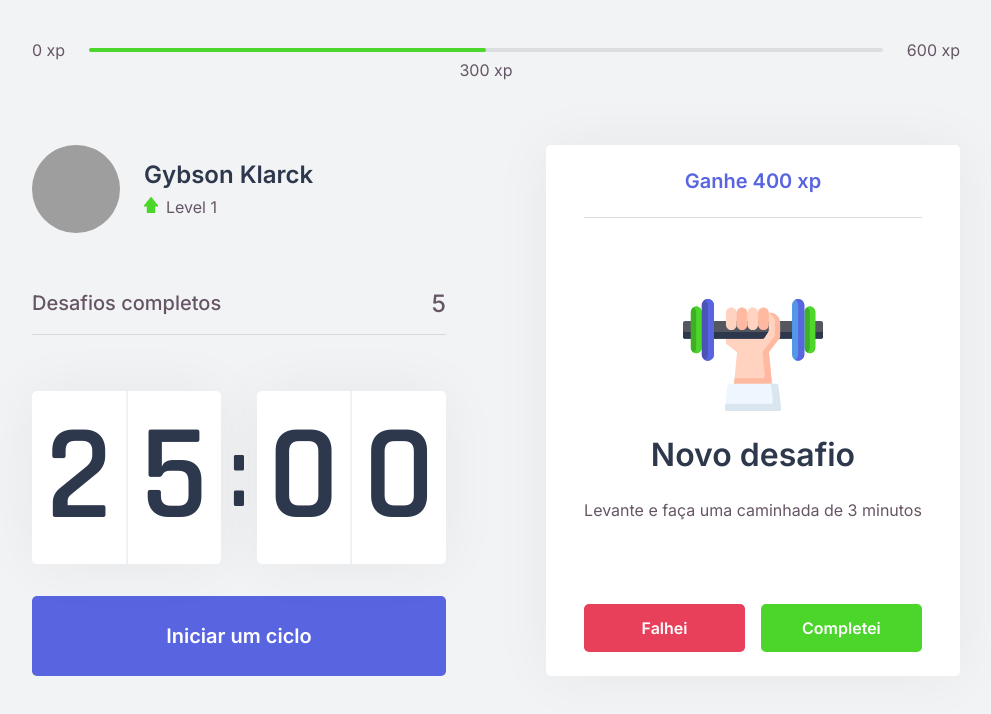
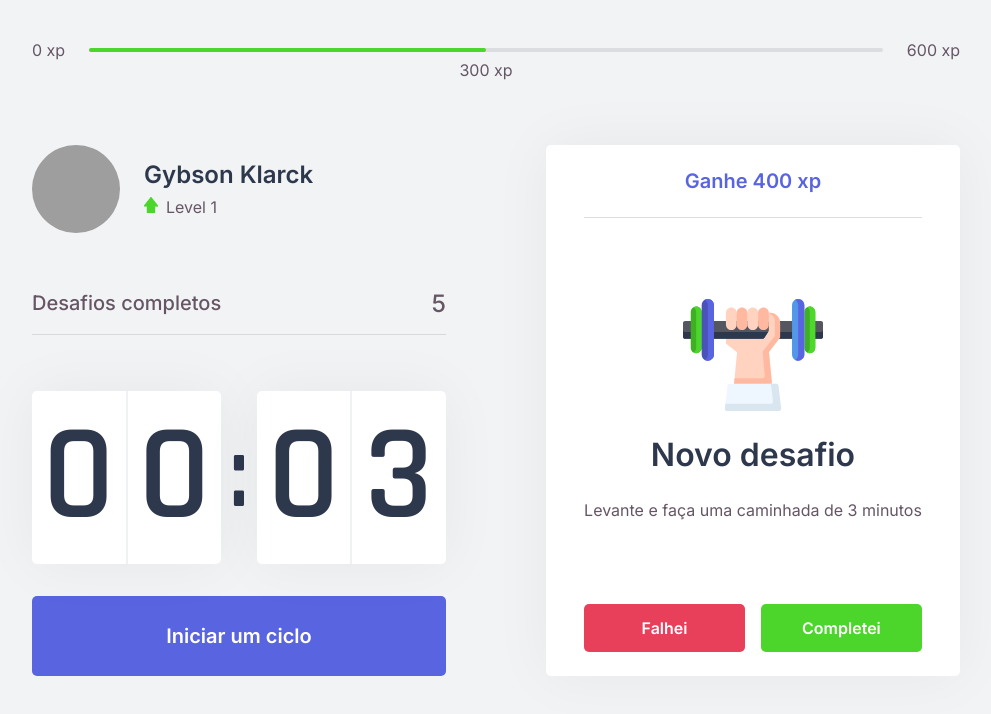
Before and after one commit to SunnyUwU/Move.it, a Next.js app: page / in a window 1280 px wide. Shown: the top 714 px of the page, without its empty margins (144-1135 px from the left). Built offline with nearby package versions, Linux system fonts and the light colour scheme; grey boxes are pictures that could not be loaded.

Commit message:
Update Challenges Context

```diff
--- a/src/components/ChallengeBox.tsx
+++ b/src/components/ChallengeBox.tsx
@@ -1,6 +1,11 @@
+import { useContext } from 'react';
+import { ChallengesContext } from '../contexts/ChallengesContext';
 import styles from '../style/components/ChallengeBox.module.css';
 
 export function ChallengeBox() {
+    const contextData = useContext(ChallengesContext);
+    console.log(contextData);
+
     const hasActiveChallenge = true;
 
     return (
--- a/src/components/Countdown.tsx
+++ b/src/components/Countdown.tsx
@@ -1,10 +1,13 @@
-import { useState, useEffect } from 'react';
+import { useState, useEffect, useContext } from 'react';
+import { ChallengesContext } from '../contexts/ChallengesContext';
 import styles from '../style/components/Countdown.module.css';
 
 let countdownTimeout: NodeJS.Timeout;
 
 export function Countdown() {
-    const [time, setTime] = useState(25 * 60);
+    const { startNewChallenge } = useContext(ChallengesContext);
+
+    const [time, setTime] = useState(0.05 * 60);
     const [isActive, setIsActive] = useState(false);
     const [hasFinished, setHasFinished] = useState(false);
 
@@ -32,6 +35,7 @@ export function Countdown() {
         } else if (isActive && time == 0) {
             setHasFinished(true);
             setIsActive(false);
+            startNewChallenge();
         }
     }, [isActive, time])
 
--- a/src/contexts/ChallengesContext.tsx
+++ b/src/contexts/ChallengesContext.tsx
@@ -1,3 +1,43 @@
-import { createContext } from 'react';
+import { createContext, ReactNode, useState } from 'react';
 
-export const ChallengesContext = createContext({});
+interface  ChallengesContextData {
+    level: number;
+    currentExperience: number;
+    challengesCompleted:number;
+    levelUp: () => void;
+    startNewChallenge: () => void;
+}
+
+interface ChallengeProviderProps {
+    children: ReactNode;
+}
+
+export const ChallengesContext = createContext({} as ChallengesContextData);
+
+export function ChallengesProvider({ children }: ChallengeProviderProps) {
+    const [level, setLevel] = useState(1);
+    const [currentExperience, setCurrentExperience] = useState(0);
+    const [challengesCompleted, setChallengeCompleted] = useState(0);
+
+    function levelUp() {
+        setLevel(level + 1);
+    }
+
+    function startNewChallenge() {
+        console.log('New Challenge')
+    }
+
+    return (
+        <ChallengesContext.Provider
+        value={{
+            level,
+            currentExperience,
+            challengesCompleted,
+            levelUp,
+            startNewChallenge
+            }}
+            >
+            {children}
+        </ChallengesContext.Provider>
+    );
+}
--- a/src/pages/_app.tsx
+++ b/src/pages/_app.tsx
@@ -1,12 +1,14 @@
 import '../style/global.css';
 
-import { ChallengesContext } from '../contexts/ChallengesContext'
+import { ChallengesContext, ChallengesProvider } from '../contexts/ChallengesContext'
+import { useState } from 'react';
 
 function MyApp({ Component, pageProps }) {
+
   return (
-    <ChallengesContext.Provider>
-    <Component {...pageProps} />
-    </ChallengesContext.Provider>
+    <ChallengesProvider>
+      <Component {...pageProps} />
+    </ChallengesProvider>
   )
 }
 
```
